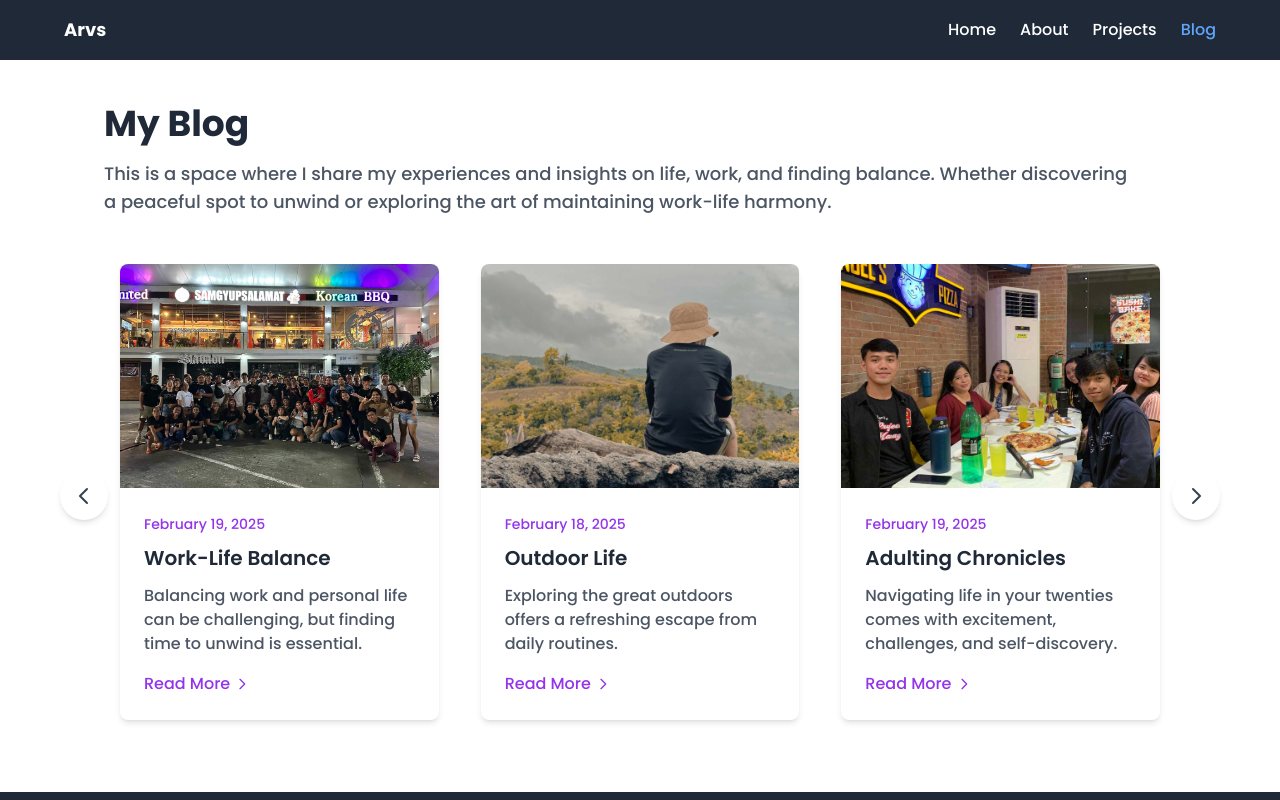
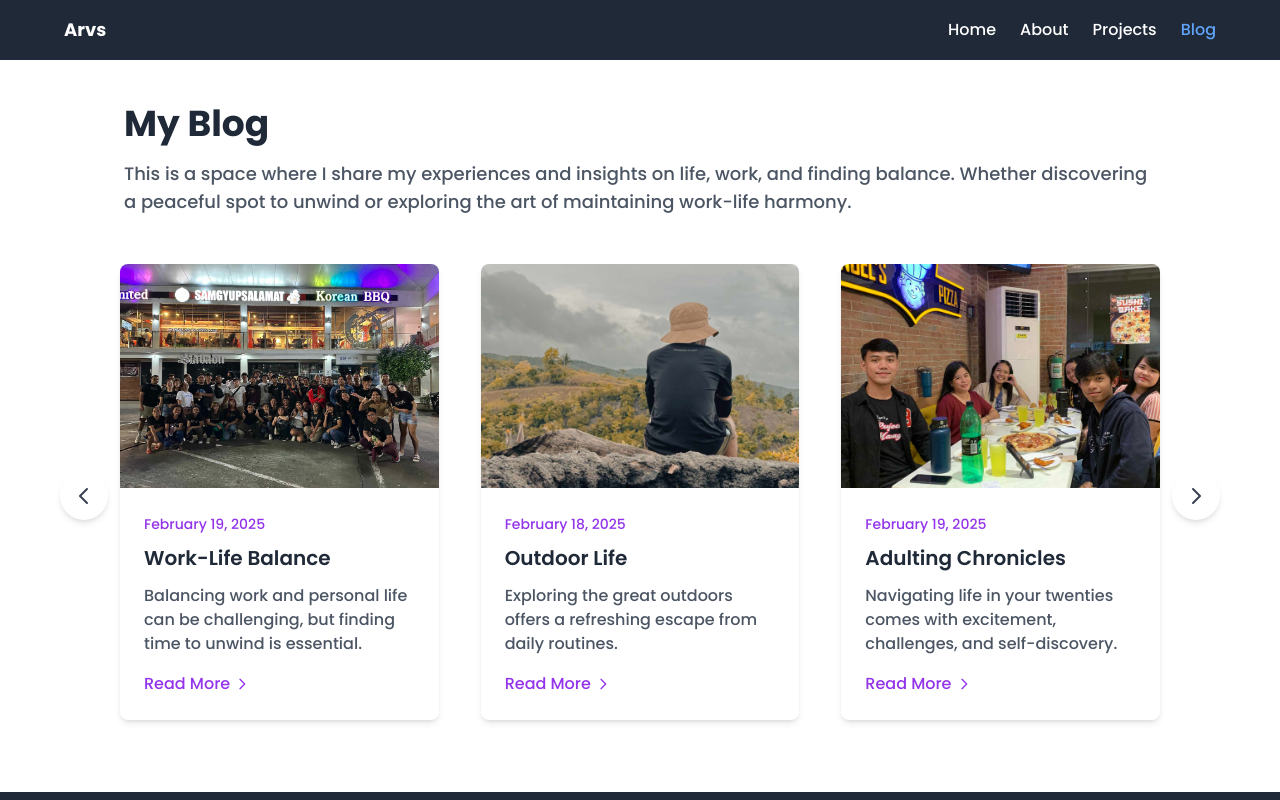
Before and after one commit to Arvin-tech/my-portfolio, a Next.js app: page /blog in a window 1280 px wide. Shown: the top 800 px of the page. Built offline with nearby package versions, Linux system fonts and the light colour scheme.

Commit message:
blog - add margin left to text contents above carousel

```diff
--- a/src/app/blog/page.tsx
+++ b/src/app/blog/page.tsx
@@ -49,10 +49,10 @@ export default function BlogPage() {
   return (
     <div className="container mx-auto px-6 py-12 relative">
       <div className="mb-12">
-        <h1 className="text-2xl md:text-3xl xl:text-4xl font-bold text-gray-800 mb-4 mt-10">
+        <h1 className="text-2xl md:text-3xl xl:text-4xl font-bold text-gray-800 mb-4 mt-10 ml-5">
           My Blog
         </h1>
-        <p className="text-gray-600 text-lg max-w-5xl">
+        <p className="text-gray-600 text-lg max-w-5xl ml-5">
           This is a space where I share my experiences and insights on life, work, and finding balance.
           Whether discovering a peaceful spot to unwind or exploring the art of maintaining work-life harmony.
         </p>
```
